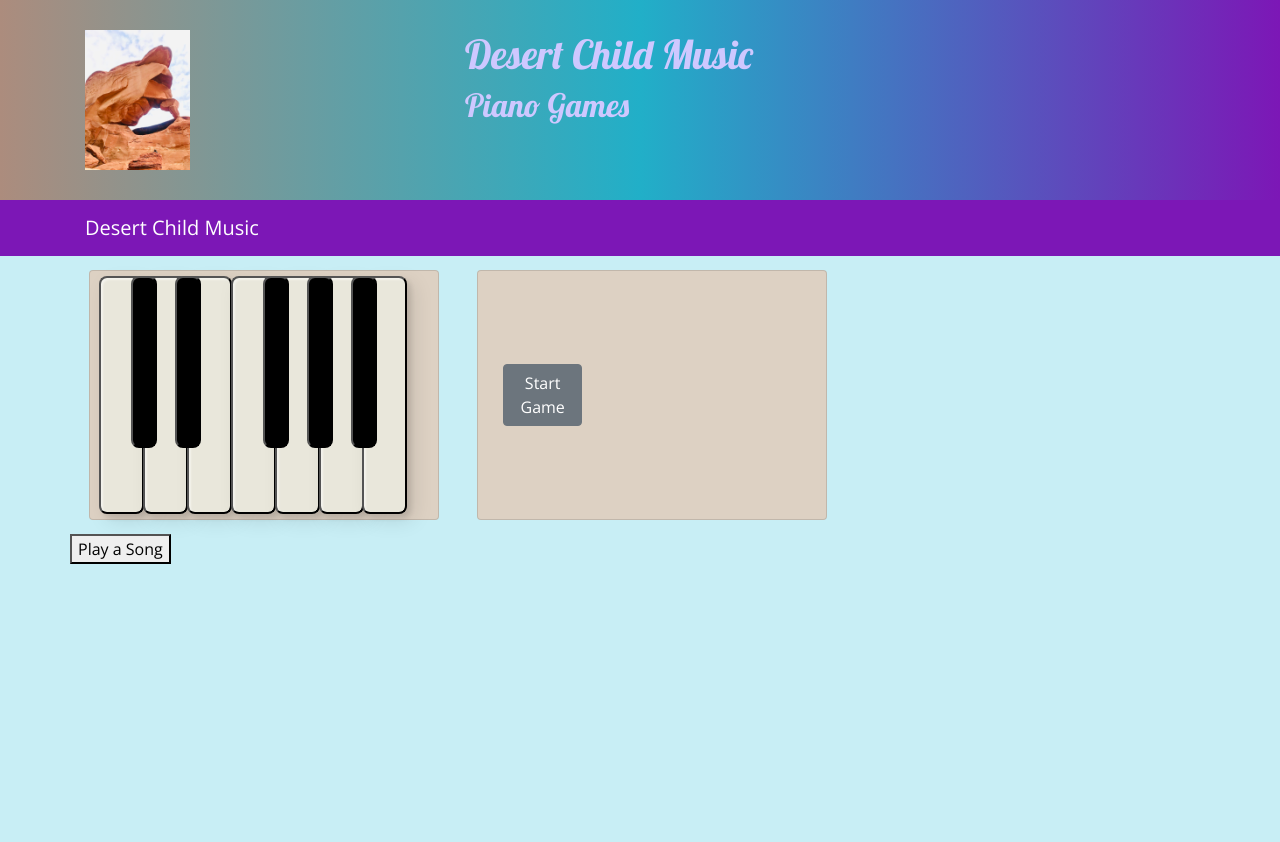
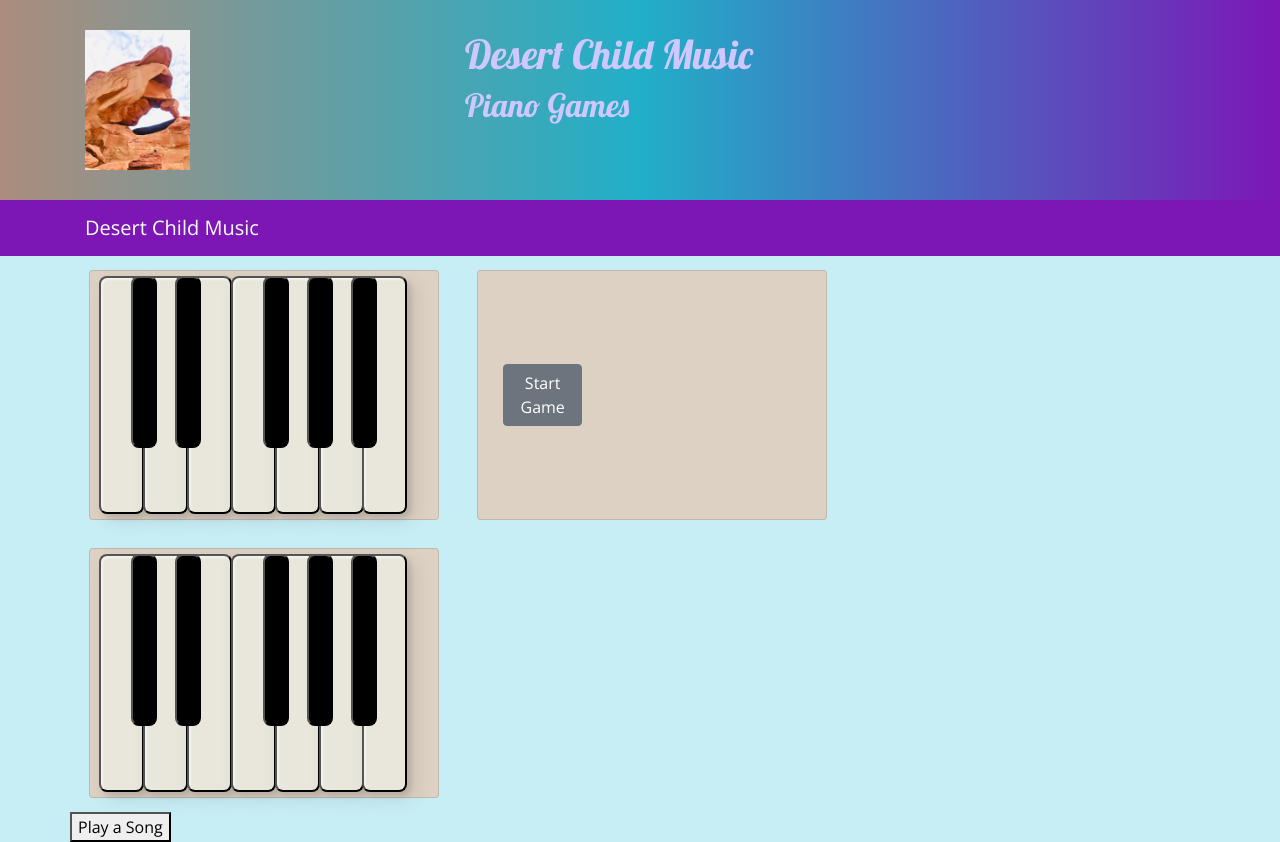
Before and after one commit to Sheilabob/DCMgame, a React (Create React App) app: page / in a window 1280 px wide. Before the commit the page ends 800 px from the top, so only its background shows below. Built offline with nearby package versions, Linux system fonts and the light colour scheme.

Commit message:
lifted notecards state, separated playasong from cardgame

```diff
--- a/src/components/keyboardComponent.js
+++ b/src/components/CardGameComponent.js
@@ -1,6 +1,4 @@
 import React, { Component } from 'react';
-import { NOTECARDS } from '../shared/notecards.js';
-import { CUCKOO } from '../shared/cuckoo.js';
 import { Card, CardImg, Button } from 'reactstrap';
 
 
@@ -10,20 +8,19 @@ function playNote(x) {
     note.play();
 }
 
-class Keyboard extends Component {
+class CardGame extends Component {
     constructor(props) {
         super(props);
         this.state = {
-            noteCards: NOTECARDS,
-            buttons: NOTECARDS.map(card => card.button),
+            noteCards: this.props.noteCards,
+            buttons: this.props.noteCards.map(card => card.button),
             currentCard: null,
             checkedCard: null,
-            randomNumber: Math.floor(Math.random() * (NOTECARDS.length)),
+            randomNumber: Math.floor(Math.random() * (this.props.noteCards.length)),
             gameCards: [],
             startTheGame: true,
             counter: 0,
             score: 1,
-            cuckoo: CUCKOO
         };
     }
 
@@ -45,18 +42,6 @@ class Keyboard extends Component {
                 </div>
             )
         }
-    }
-
-    playASong(song) {
-        let start = 0;
-        let i=1
-
-        song.map(note => setTimeout(() => {
-
-            this.setState({buttons: [...this.state.buttons.slice(0, note.i), false, ...this.state.buttons.slice(note.i+1)]});
-        setTimeout(() => {this.setState({buttons: NOTECARDS.map(card => card.button)})}, 400);
-
-            playNote(note.name); }, start += note.length));
     }
 
     renderNextCardButton(check) {
@@ -172,12 +157,9 @@ class Keyboard extends Component {
                         </Card>
                     </div>
                 </div>
-                <div className="row">
-                    <button onClick={() => {this.playASong(this.state.cuckoo)}}>Play a Song</button>
-                </div>
             </div>
         );
     }
 }
 
-export default Keyboard;
+export default CardGame;
--- a/src/components/MainComponent.jsx
+++ b/src/components/MainComponent.jsx
@@ -1,13 +1,16 @@
 import { Component} from 'react';
-import Keyboard from './keyboardComponent';
+import CardGame from './CardGameComponent';
 import Header from './HeaderComponent';
+import Menu from './MenuComponent';
+import { NOTECARDS } from '../shared/notecards.js';
+import PlayASong from './PlayComponent.jsx';
 
 
 class Main extends Component {
     constructor(props) {
         super(props);
         this.state = {
-
+            noteCards: NOTECARDS
             };
         };
 
@@ -16,7 +19,9 @@ class Main extends Component {
       return (
           <div>
             <Header />
-            <Keyboard />
+            <CardGame noteCards={this.state.noteCards}/>
+            <PlayASong noteCards={this.state.noteCards}/>
+            <Menu />
           </div>
       );
   }
--- /dev/null
+++ b/src/components/MenuComponent.jsx
@@ -0,0 +1,22 @@
+import { Component} from 'react';
+
+
+class Menu extends Component {
+    constructor(props) {
+        super(props);
+        this.state = {
+
+            };
+        };
+
+  render() {
+
+      return (
+          <div>
+
+          </div>
+      );
+  }
+}
+
+export default Menu;
--- /dev/null
+++ b/src/components/PlayComponent.jsx
@@ -0,0 +1,82 @@
+import React, { Component } from 'react';
+import { CUCKOO } from '../shared/cuckoo.js';
+import { Card, CardImg, Button } from 'reactstrap';
+
+
+
+function playNote(x) {
+    const note = new Audio("assets/sound/" + x + ".mp3");
+    note.play();
+}
+
+class PlayASong extends Component {
+    constructor(props) {
+        super(props);
+        this.state = {
+            noteCards: this.props.noteCards,
+            buttons: this.props.noteCards.map(card => card.button),
+            cuckoo: CUCKOO
+        };
+    }
+
+
+
+    playASong(song) {
+        let start = 0;
+        let i=1
+
+        song.map(note => setTimeout(() => {
+
+            this.setState({buttons: [...this.state.buttons.slice(0, note.i), false, ...this.state.buttons.slice(note.i+1)]});
+        setTimeout(() => {this.setState({buttons: this.state.noteCards.map(card => card.button)})}, 400);
+
+            playNote(note.name); }, start += note.length));
+    }
+
+
+
+
+
+    changeTheNote(notecard, x, i) {
+        if (notecard) {
+            if (notecard.name === x) {
+                if (this.state.buttons[i] === true) {
+                    this.setState({buttons: [...this.state.buttons.slice(0, i), false, ...this.state.buttons.slice(i+1)]});
+                }
+            }
+        }
+    }
+
+    render() {
+        return (
+            <div className="container">
+                <div className="row">
+                    <div className="col-9 col-sm-8 col-md-6 col-lg-5 col-xl-4 m-1 here">
+                        <Card className="keyboardCard">
+                            <div id="keyboardCard">
+                                <button className="blackNote dSharp" id="dSharpNote" onClick={() => {playNote("dSharp")}}></button>
+                                <button className="blackNote cSharp" id="cSharpNote" onClick={() => {playNote("cSharp")}}></button>
+                                <button className="blackNote fSharp" id="fSharpNote" onClick={() => {playNote("fSharp")}}></button>
+                                <button className="blackNote gSharp" id="gSharpNote" onClick={() => {playNote("gSharp")}}></button>
+                                <button className="blackNote aSharp" id="aSharpNote" onClick={() => {playNote("aSharp")}}></button>
+
+                                <button className={this.state.buttons[0] === true ? "whiteNote": "whiteNoteClicked"} id = "cNote" onClick={() => {playNote("C")}} ></button>
+                                <button className={this.state.buttons[1] === true ? "whiteNote": "whiteNoteClicked"} id = "dNote" onClick={() => {playNote("D")}} ></button>
+                                <button className={this.state.buttons[2] === true ? "whiteNote": "whiteNoteClicked"} id = "eNote" onClick={() => {playNote("E")}} ></button>
+                                <button className={this.state.buttons[3] === true ? "whiteNote": "whiteNoteClicked"} id = "fNote" onClick={() => {playNote("F")}} ></button>
+                                <button className={this.state.buttons[4] === true ? "whiteNote": "whiteNoteClicked"} id = "gNote" onClick={() => {playNote("G")}} ></button>
+                                <button className={this.state.buttons[5] === true ? "whiteNote": "whiteNoteClicked"} id = "aNote" onClick={() => {playNote("A")}} ></button>
+                                <button className={this.state.buttons[6] === true ? "whiteNote": "whiteNoteClicked"} id = "bNote" onClick={() => {playNote("B")}} ></button>
+                            </div>
+                        </Card>
+                    </div>
+                </div>
+                <div className="row">
+                <button onClick={() => {this.playASong(this.state.cuckoo)}}>Play a Song</button>
+                </div>
+            </div>
+        );
+    }
+}
+
+export default PlayASong;
```
